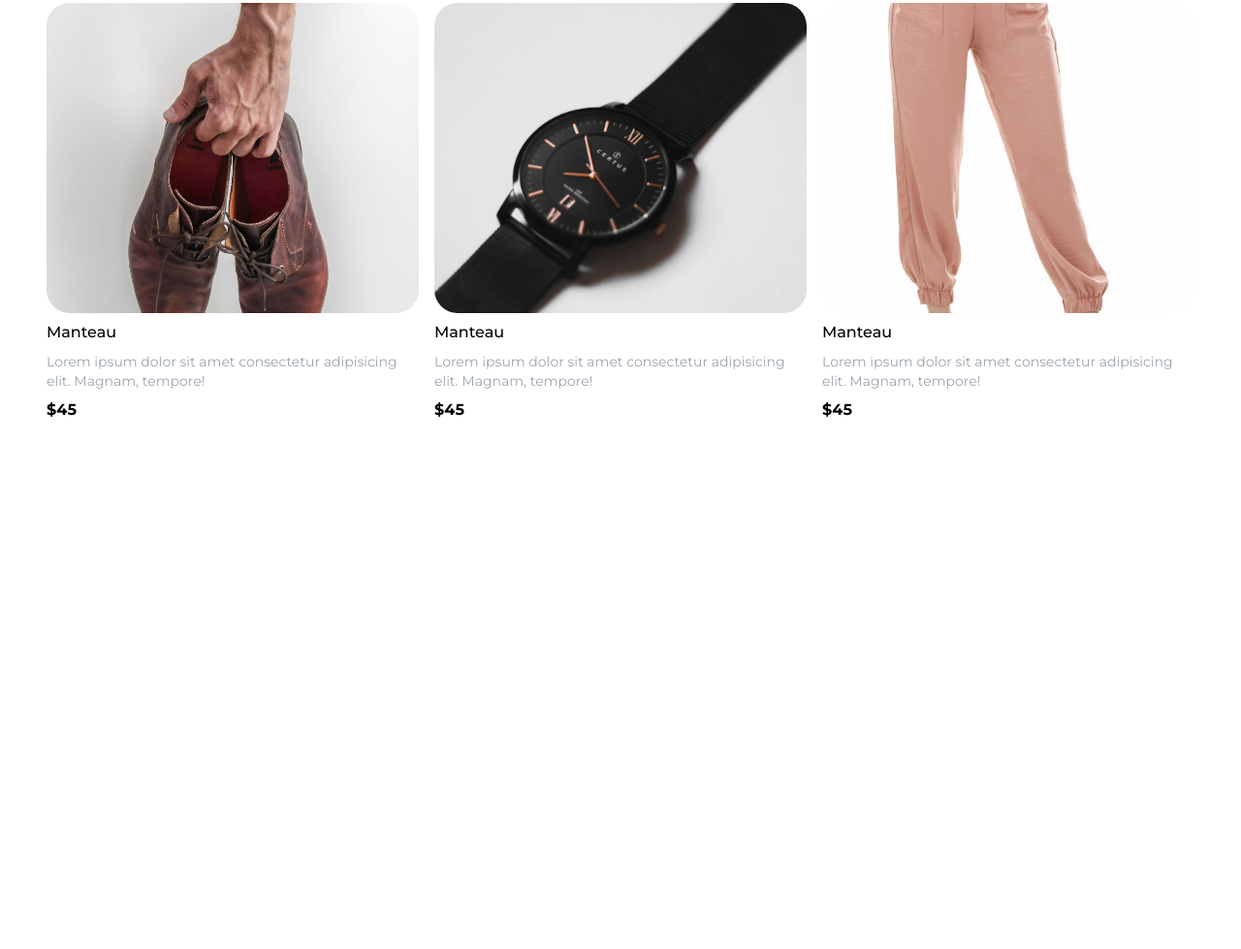
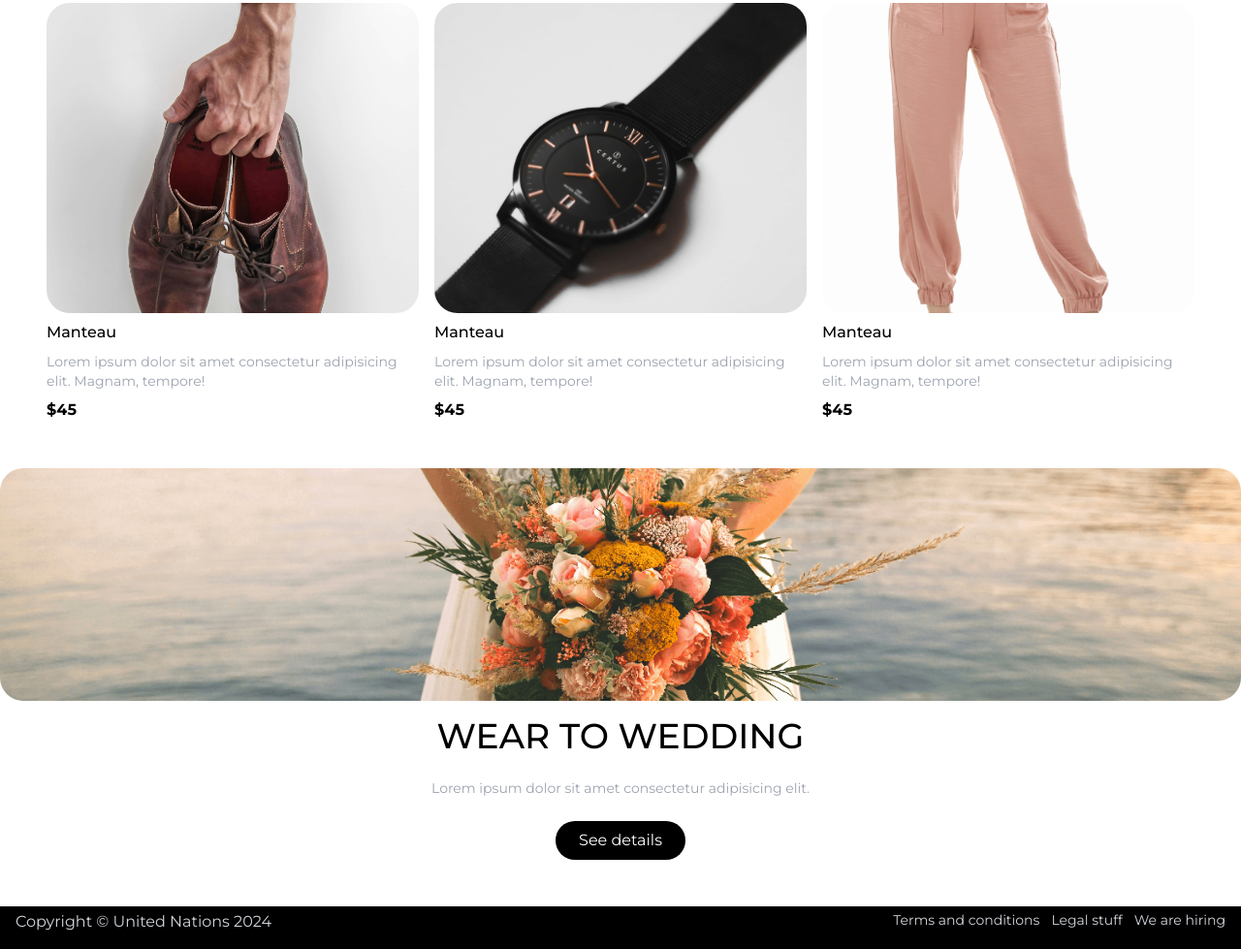
Before and after one commit to Karlito14/diane, a website: page index.html in a window 1280 px wide. Shown: the part 1097-2076 px from the top of the page at 97% size. Before the commit the page ends 1556 px from the top, so only its background shows below. Drawn offline with Linux system fonts and the light colour scheme.

Commit message:
section mariage

```diff
--- a/index.html
+++ b/index.html
@@ -149,6 +149,28 @@
           </article>
         </div>
       </section>
+      <section class="my-12 text-center">
+        <img
+          src="./src/assets/wedding.png"
+          alt="wedding"
+          class="h-60 w-full rounded-3xl object-cover"
+        />
+        <h2 class="mt-4 text-4xl font-medium">WEAR TO WEDDING</h2>
+        <p class="my-6 text-sm text-gray-400">
+          Lorem ipsum dolor sit amet consectetur adipisicing elit.
+        </p>
+        <button class="rounded-full bg-black px-6 py-2 text-white">
+          See details
+        </button>
+      </section>
+    </div>
+    <div class="flex justify-between bg-black px-4 pb-4 pt-1 text-gray-300">
+      <p>Copyright © United Nations 2024</p>
+      <ul class="flex gap-x-3 text-sm">
+        <li class="cursor-pointer">Terms and conditions</li>
+        <li class="cursor-pointer">Legal stuff</li>
+        <li class="cursor-pointer">We are hiring</li>
+      </ul>
     </div>
   </body>
 </html>
```
Also changed, not shown: src/output.css.
